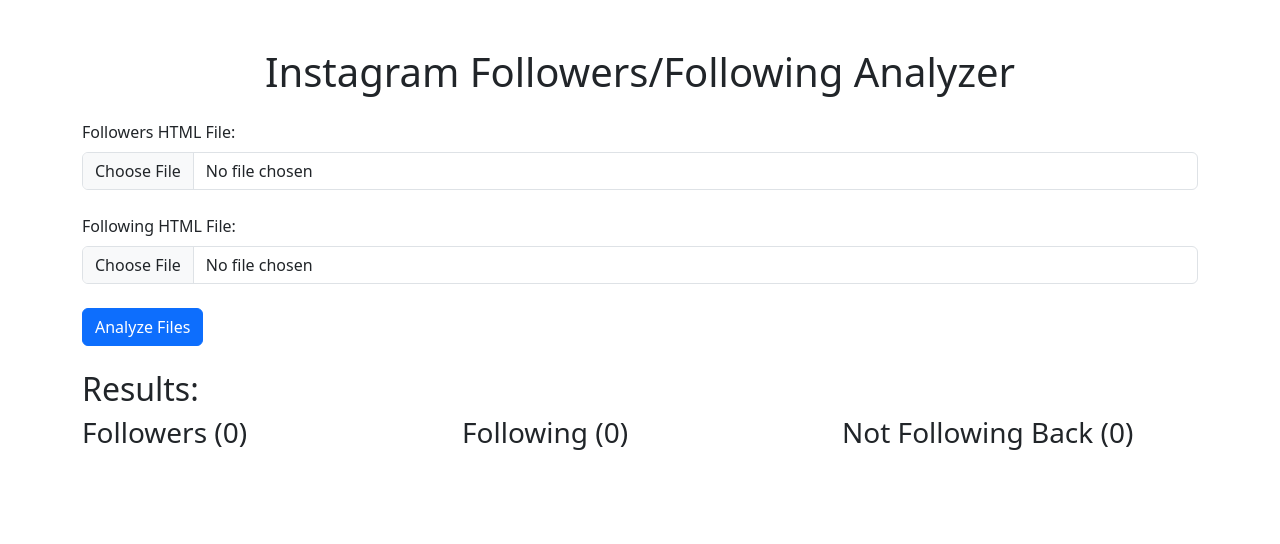
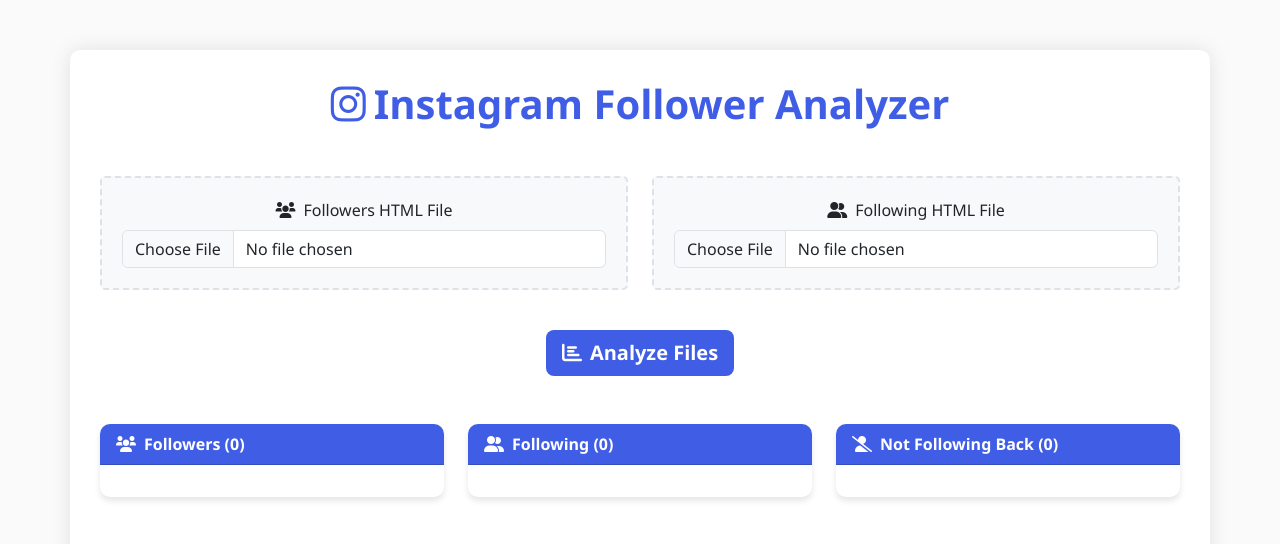
Before and after one commit to tmsachith/Instagram-Followers-Following-Analyzer, a plain HTML site: page index.html in a window 1280 px wide. Drawn offline with nearby package versions, Linux system fonts and the light colour scheme.

Commit message:
ui update

```diff
--- a/index.html
+++ b/index.html
@@ -3,39 +3,129 @@
 <head>
     <meta charset="UTF-8">
     <meta name="viewport" content="width=device-width, initial-scale=1.0">
-    <title>Instagram Followers/Following Analyzer</title>
+    <title>Instagram Follower Analyzer</title>
     <link href="https://cdn.jsdelivr.net/npm/bootstrap@5.3.0/dist/css/bootstrap.min.css" rel="stylesheet">
+    <link href="https://cdnjs.cloudflare.com/ajax/libs/font-awesome/6.0.0-beta3/css/all.min.css" rel="stylesheet">
+    <style>
+        body {
+            background-color: #fafafa;
+            font-family: 'Segoe UI', Tahoma, Geneva, Verdana, sans-serif;
+        }
+        .container {
+            background-color: white;
+            border-radius: 10px;
+            box-shadow: 0 0 20px rgba(0,0,0,0.1);
+            padding: 30px;
+            margin-top: 50px;
+            margin-bottom: 50px;
+        }
+        h1 {
+            color: #405de6;
+            font-weight: bold;
+        }
+        .file-input-container {
+            background-color: #f8f9fa;
+            border: 2px dashed #dee2e6;
+            border-radius: 5px;
+            padding: 20px;
+            text-align: center;
+            transition: all 0.3s ease;
+        }
+        .file-input-container:hover {
+            border-color: #405de6;
+        }
+        .btn-analyze {
+            background-color: #405de6;
+            border: none;
+            font-weight: bold;
+        }
+        .btn-analyze:hover {
+            background-color: #3051d3;
+        }
+        .result-card {
+            border: none;
+            border-radius: 10px;
+            box-shadow: 0 4px 6px rgba(0,0,0,0.1);
+            margin-bottom: 20px;
+        }
+        .result-card .card-header {
+            background-color: #405de6;
+            color: white;
+            font-weight: bold;
+            border-top-left-radius: 10px;
+            border-top-right-radius: 10px;
+        }
+        .result-list {
+            max-height: 300px;
+            overflow-y: auto;
+        }
+        .result-list::-webkit-scrollbar {
+            width: 5px;
+        }
+        .result-list::-webkit-scrollbar-thumb {
+            background-color: #405de6;
+            border-radius: 5px;
+        }
+    </style>
 </head>
 <body>
-    <div class="container mt-5">
-        <h1 class="text-center mb-4">Instagram Followers/Following Analyzer</h1>
+    <div class="container">
+        <h1 class="text-center mb-5"><i class="fab fa-instagram me-2"></i>Instagram Follower Analyzer</h1>
 
-        <div class="mb-4">
-            <label for="followersFile" class="form-label">Followers HTML File:</label>
-            <input type="file" id="followersFile" class="form-control" accept=".html">
+        <div class="row mb-4">
+            <div class="col-md-6 mb-3">
+                <div class="file-input-container">
+                    <label for="followersFile" class="form-label">
+                        <i class="fas fa-users me-2"></i>Followers HTML File
+                    </label>
+                    <input type="file" id="followersFile" class="form-control" accept=".html">
+                </div>
+            </div>
+            <div class="col-md-6 mb-3">
+                <div class="file-input-container">
+                    <label for="followingFile" class="form-label">
+                        <i class="fas fa-user-friends me-2"></i>Following HTML File
+                    </label>
+                    <input type="file" id="followingFile" class="form-control" accept=".html">
+                </div>
+            </div>
         </div>
 
-        <div class="mb-4">
-            <label for="followingFile" class="form-label">Following HTML File:</label>
-            <input type="file" id="followingFile" class="form-control" accept=".html">
+        <div class="text-center mb-5">
+            <button id="analyzeButton" class="btn btn-primary btn-lg btn-analyze">
+                <i class="fas fa-chart-bar me-2"></i>Analyze Files
+            </button>
         </div>
 
-        <button id="analyzeButton" class="btn btn-primary">Analyze Files</button>
-
-        <div class="mt-4">
-            <h2>Results:</h2>
-            <div class="row">
-                <div class="col-md-4">
-                    <h3>Followers (<span id="followersCount">0</span>)</h3>
-                    <ul id="followersList" class="list-group"></ul>
+        <div class="row">
+            <div class="col-md-4 mb-4">
+                <div class="card result-card">
+                    <div class="card-header">
+                        <i class="fas fa-users me-2"></i>Followers (<span id="followersCount">0</span>)
+                    </div>
+                    <div class="card-body">
+                        <ul id="followersList" class="list-group list-group-flush result-list"></ul>
+                    </div>
                 </div>
-                <div class="col-md-4">
-                    <h3>Following (<span id="followingCount">0</span>)</h3>
-                    <ul id="followingList" class="list-group"></ul>
+            </div>
+            <div class="col-md-4 mb-4">
+                <div class="card result-card">
+                    <div class="card-header">
+                        <i class="fas fa-user-friends me-2"></i>Following (<span id="followingCount">0</span>)
+                    </div>
+                    <div class="card-body">
+                        <ul id="followingList" class="list-group list-group-flush result-list"></ul>
+                    </div>
                 </div>
-                <div class="col-md-4">
-                    <h3>Not Following Back (<span id="notFollowingBackCount">0</span>)</h3>
-                    <ul id="notFollowingBackList" class="list-group"></ul>
+            </div>
+            <div class="col-md-4 mb-4">
+                <div class="card result-card">
+                    <div class="card-header">
+                        <i class="fas fa-user-slash me-2"></i>Not Following Back (<span id="notFollowingBackCount">0</span>)
+                    </div>
+                    <div class="card-body">
+                        <ul id="notFollowingBackList" class="list-group list-group-flush result-list"></ul>
+                    </div>
                 </div>
             </div>
         </div>
@@ -79,7 +169,7 @@
 
                         const li = document.createElement('li');
                         li.className = 'list-group-item';
-                        li.innerHTML = `<strong>${username}</strong> - ${timestamp}`;
+                        li.innerHTML = `<strong>${username}</strong> <small class="text-muted">${timestamp}</small>`;
                         list.appendChild(li);
                         count++;
                     });
```
